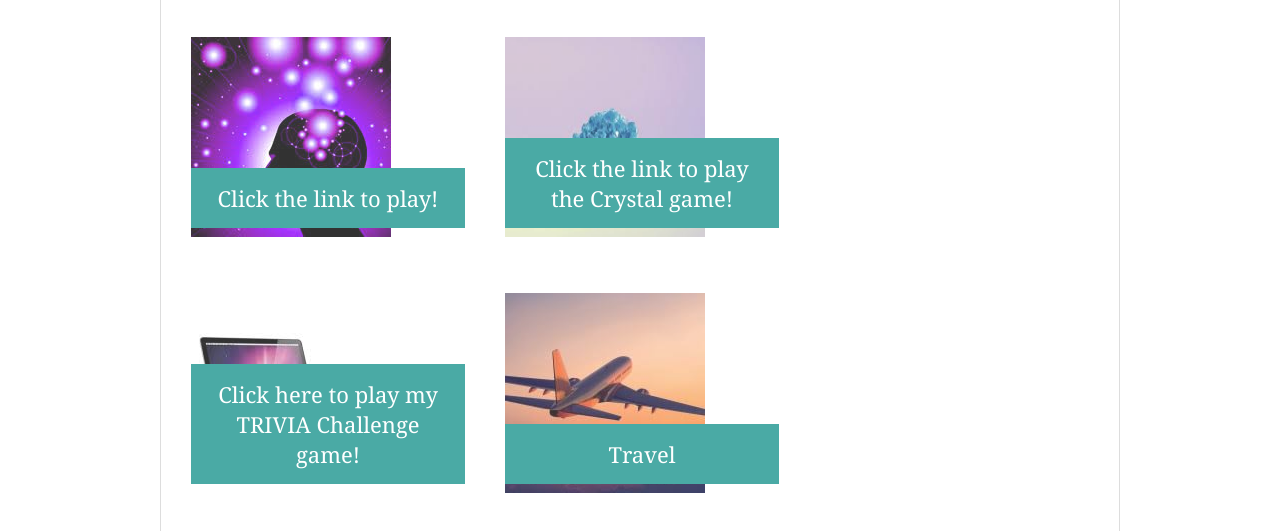
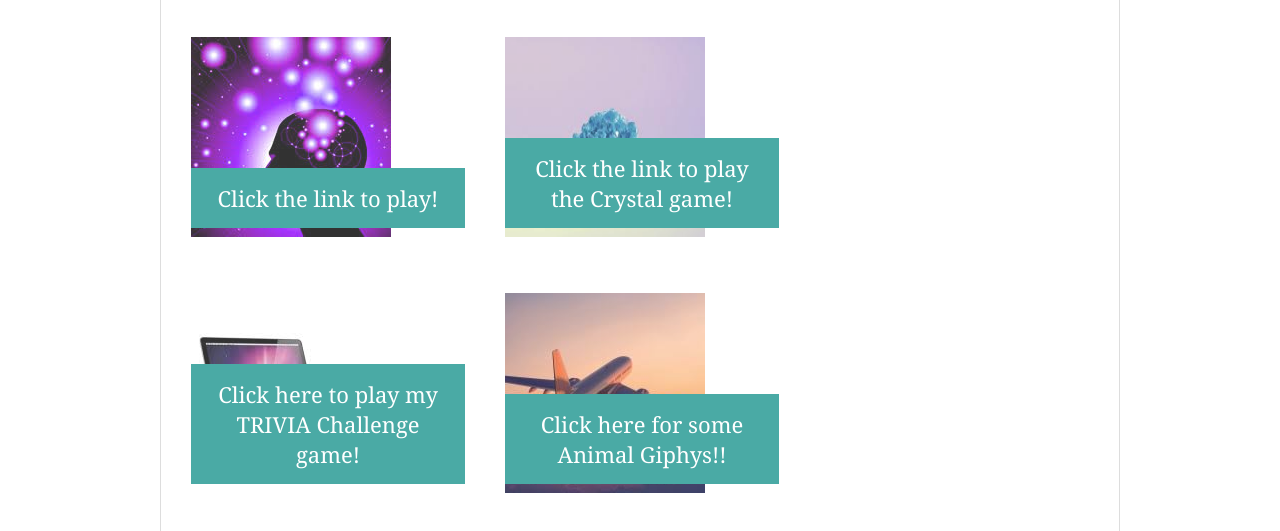
Before and after one commit to tawnfran/Basic-Portfolio, a plain HTML site: page portfolio.html in a window 1280 px wide. Shown: the part 269-800 px from the top of the page. Drawn offline with Linux system fonts and the light colour scheme.

Commit message:
added my animal Giphy API to my portfolio

```diff
--- a/portfolio.html
+++ b/portfolio.html
@@ -47,7 +47,9 @@
 
             <div class="work">
                 <img src="assets/images/airplane.jpg" style="width:200px; height:200px" alt="Travel">
-                <h3>Travel</h3>
+                <a href="https://tawnfran.github.io/GiphyAPI/">
+                <h3>Click here for some Animal Giphys!! </h3>
+                </a>
             </div>
 
             <div class="work">
```
